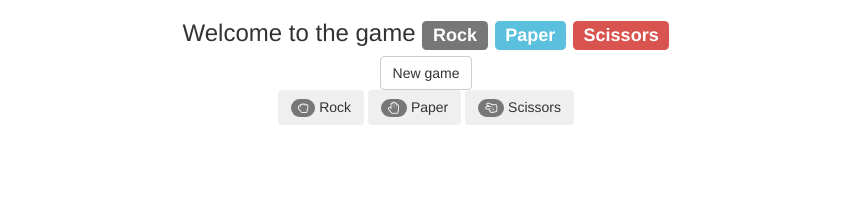
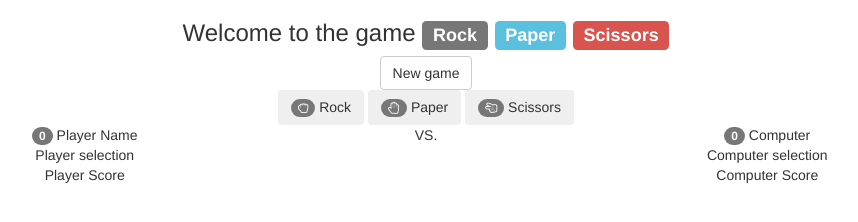
Before and after one commit to Tatharelen/9.7, a plain HTML site: page index.html in a window 1280 px wide. Shown: the whole page, without its empty margins (214-1072 px from the left). Drawn offline with nearby package versions, Linux system fonts and the light colour scheme.

Commit message:
Add scoreboard

```diff
--- a/index.html
+++ b/index.html
@@ -47,6 +47,55 @@
 	    </button>
 	  </div>
 	</div>
+
+	<div id="js-resultsTableElement" class="container">
+	  <div class="row">
+	    <div class="col-xs-5 text-center">
+	      <span id="js-playerPoints" class="badge">
+	      0
+	      </span>
+	      <span id="js-playerName">
+	      Player Name
+	      </span>
+	    </div>
+	    <div class="col-xs-2 text-center">
+	      VS.
+	    </div>
+	    <div class="col-xs-5 text-center">
+	      <span id="js-computerPoints" class="badge">
+	      0
+	      </span>
+	      Computer
+	    </div>
+	  </div>
+	  <div class="row">
+	    <div class="col-xs-5 text-center">
+	      <span id="js-playerPick">
+	        Player selection
+	      </span>
+	    </div>
+	    <div class="col-xs-2"></div>
+	    <div class="col-xs-5 text-center">
+	      <span id="js-computerPick">
+	        Computer selection
+	      </span>
+	    </div>
+	  </div>
+	  <div class="row">
+	    <div class="col-xs-5 text-center">
+	      <span id="js-playerResult">
+	        Player Score
+	      </span>
+	    </div>
+	    <div class="col-xs-2"></div>
+	    <div class="col-xs-5 text-center">
+	      <span id="js-computerResult">
+	        Computer Score
+	      </span>
+	    </div>
+	  </div>
+	</div>
+
 	<script type="text/javascript" src="js/scripts.js"></script>
   </body>
 </html>
```
